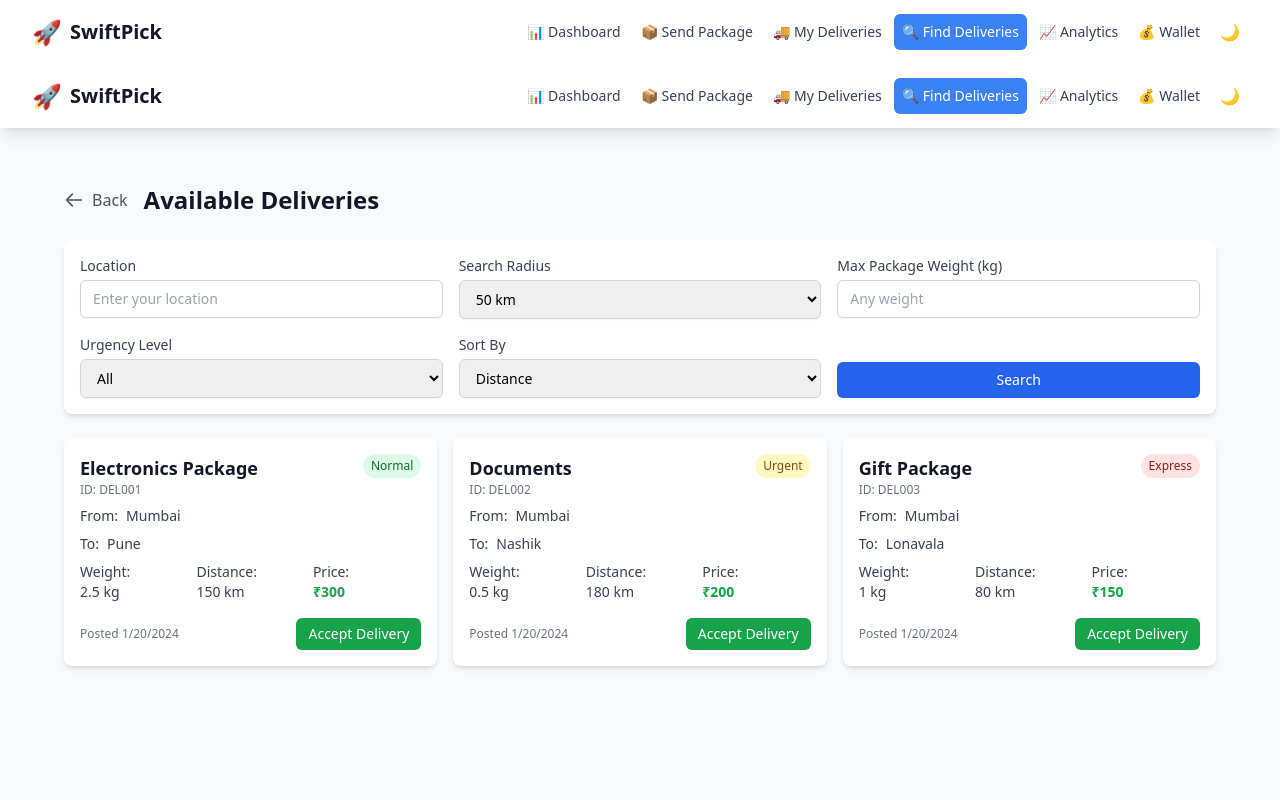
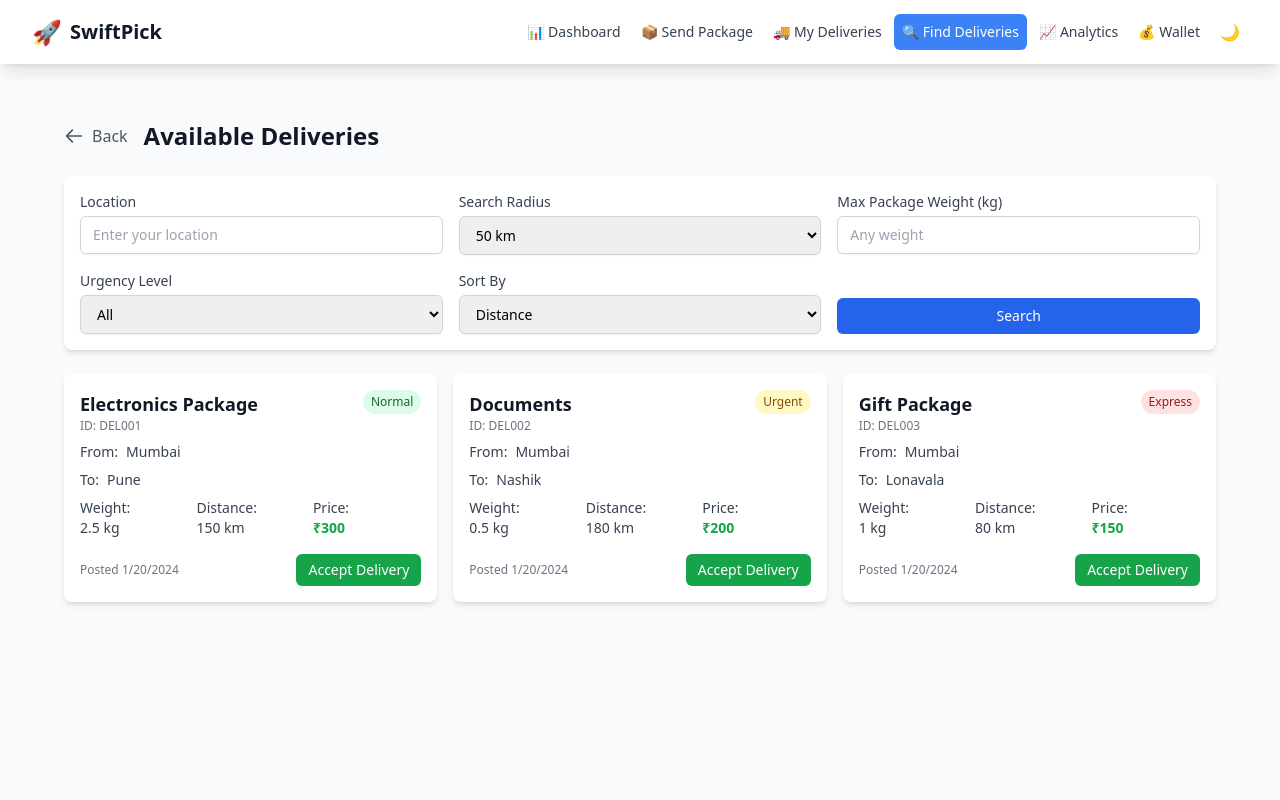
Before and after one commit to sreevarshan-xenoz/SwiftPick, a Next.js app: page /available-deliveries in a window 1280 px wide. Shown: the top 800 px of the page. Built offline with nearby package versions, Linux system fonts and the light colour scheme.

Commit message:
Fix doubled footer issue on Find Deliveries and Analytics pages

```diff
--- a/pages/available-deliveries.tsx
+++ b/pages/available-deliveries.tsx
@@ -1,7 +1,7 @@
 import React from 'react';
 import Head from 'next/head';
-import Navigation from '../components/common/Navigation';
 import AvailableDeliveries from '../components/delivery/AvailableDeliveries';
+import DashboardLayout from '../components/layouts/DashboardLayout';
 
 export default function AvailableDeliveriesPage() {
   return (
@@ -10,12 +10,11 @@ export default function AvailableDeliveriesPage() {
         <title>Available Deliveries - SwiftPick</title>
         <meta name="description" content="Find available delivery opportunities near you" />
       </Head>
-      <div className="min-h-screen bg-gray-50 dark:bg-gray-900">
-        <Navigation />
+      <DashboardLayout>
         <main className="max-w-7xl mx-auto px-4 sm:px-6 lg:px-8 py-8">
           <AvailableDeliveries />
         </main>
-      </div>
+      </DashboardLayout>
     </>
   );
 }
--- a/pages/dashboard/analytics.tsx
+++ b/pages/dashboard/analytics.tsx
@@ -1,7 +1,7 @@
 import React from 'react';
 import Head from 'next/head';
 import Analytics from '../../components/dashboard/Analytics';
-import Navigation from '../../components/common/Navigation';
+import DashboardLayout from '../../components/layouts/DashboardLayout';
 
 // Mock data for demonstration
 const mockData = {
@@ -26,8 +26,7 @@ export default function AnalyticsPage() {
         <meta name="description" content="View your delivery and earnings analytics on SwiftPick" />
       </Head>
 
-      <div className="min-h-screen bg-gray-50 dark:bg-gray-900">
-        <Navigation />
+      <DashboardLayout>
         <main className="max-w-7xl mx-auto px-4 sm:px-6 lg:px-8 py-8">
           <div className="flex justify-between items-center mb-8">
             <h1 className="text-3xl font-bold text-gray-900 dark:text-white">Analytics Dashboard</h1>
@@ -37,7 +36,7 @@ export default function AnalyticsPage() {
           </div>
           <Analytics deliveryStats={mockData.deliveryStats} earnings={mockData.earnings} />
         </main>
-      </div>
+      </DashboardLayout>
     </>
   );
 }
```
